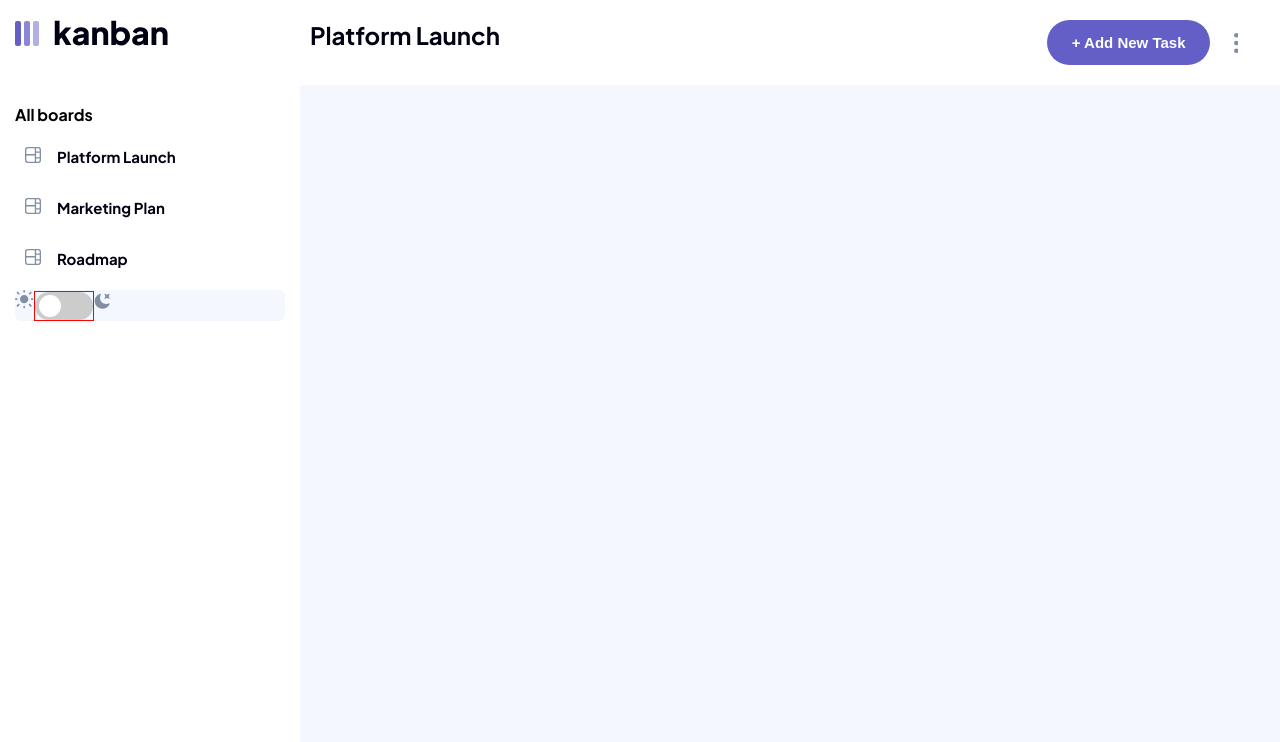
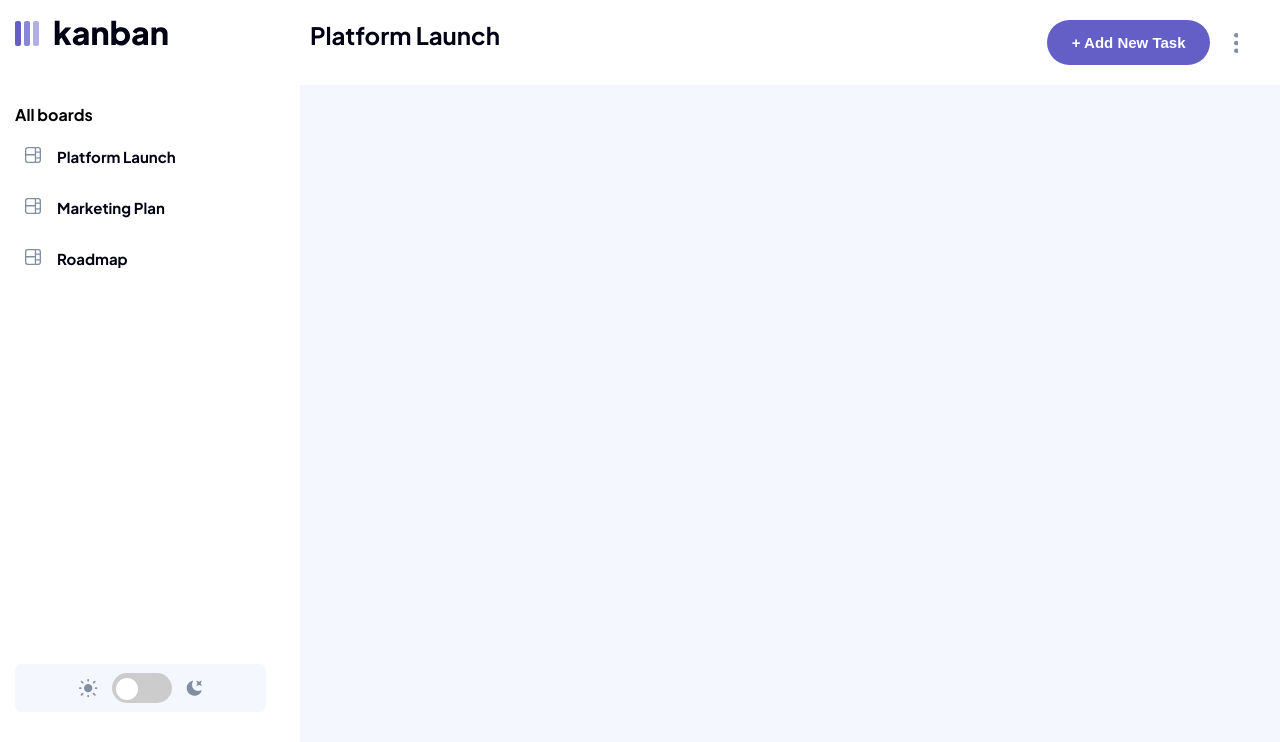
Before and after one commit to chingu-voyages/v40-geckos-team-12, a React (Create React App) app in the folder frontend/: page / in a window 1280 px wide. Shown: the top 742 px of the page. Built offline with nearby package versions, Linux system fonts and the light colour scheme.

Commit message:
move the slider
I have styled and moved the slider to where it needs to go.

```diff
--- a/frontend/src/components/Sidebar/Sidebar.jsx
+++ b/frontend/src/components/Sidebar/Sidebar.jsx
@@ -33,8 +33,8 @@ const Sidenav = () => {
         <ListItem text="Platform Launch" svg={iconBoard} />
         <ListItem text="Marketing Plan" svg={iconBoard} />
         <ListItem text="Roadmap" svg={iconBoard} />
-        <ToggleSwitch handleToggle={handleToggle} />
       </ListContainer>
+      <ToggleSwitch handleToggle={handleToggle} />
     </>
   );
 };
--- a/frontend/src/components/SidebarContainer/sidebarContainer.styled.js
+++ b/frontend/src/components/SidebarContainer/sidebarContainer.styled.js
@@ -5,10 +5,6 @@ export const Container = styled.div`
   padding: 20px 15px;
   min-height: 100vh;
   width: 300px;
-  display: block;
   flex: 1 0 300px;
-  /* position: fixed; */
-  z-index: 1; /* Stay on top */
-  top: 0; /* Stay at the top */
-  left: 0;
+  position: relative;
 `;
--- a/frontend/src/components/toggler/ToggleSwitch.jsx
+++ b/frontend/src/components/toggler/ToggleSwitch.jsx
@@ -7,10 +7,22 @@ import "./toggle.css";
 const ToggleSwitch = ({ handleToggle }) => {
   return (
     <>
-      <div style={{ borderRadius: "6px", background: "#F4F7FD" }}>
+      <div
+        style={{
+          borderRadius: "6px",
+          background: "#F4F7FD",
+          position: "absolute",
+          bottom: "88px",
+          width: "251px",
+          height: "48px",
+          display: "flex",
+          alignItems: "center",
+          justifyContent: "center",
+        }}
+      >
         <img src={LightThemeSwitchIcon} alt="icon light" />
 
-        <label className="switch">
+        <label style={{ margin: "0 14px" }} className="switch">
           <input onChange={handleToggle} type="checkbox" />
           <span className="slider round"></span>
         </label>
--- a/frontend/src/components/toggler/toggle.css
+++ b/frontend/src/components/toggler/toggle.css
@@ -3,7 +3,6 @@
   display: inline-block;
   width: 60px;
   height: 30px;
-  border: 1px solid red;
 }
 
 .switch input {
```
